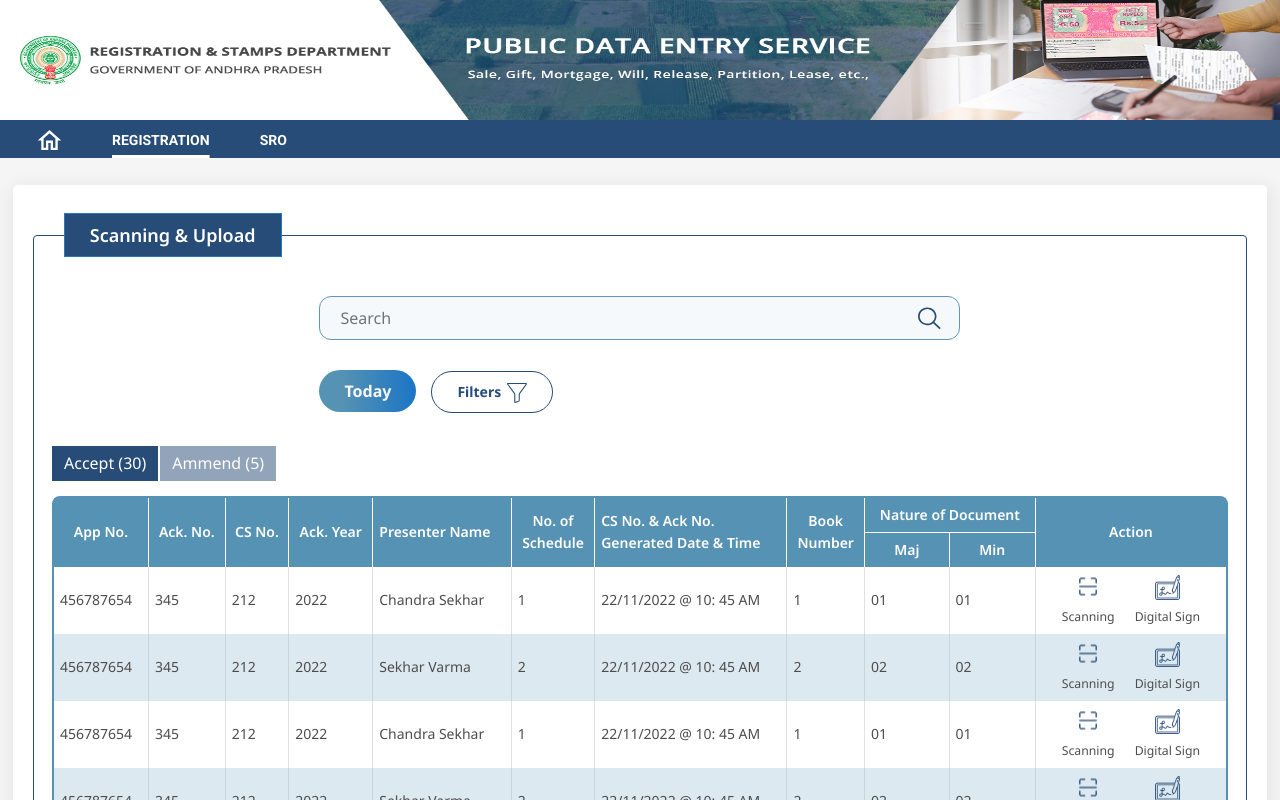
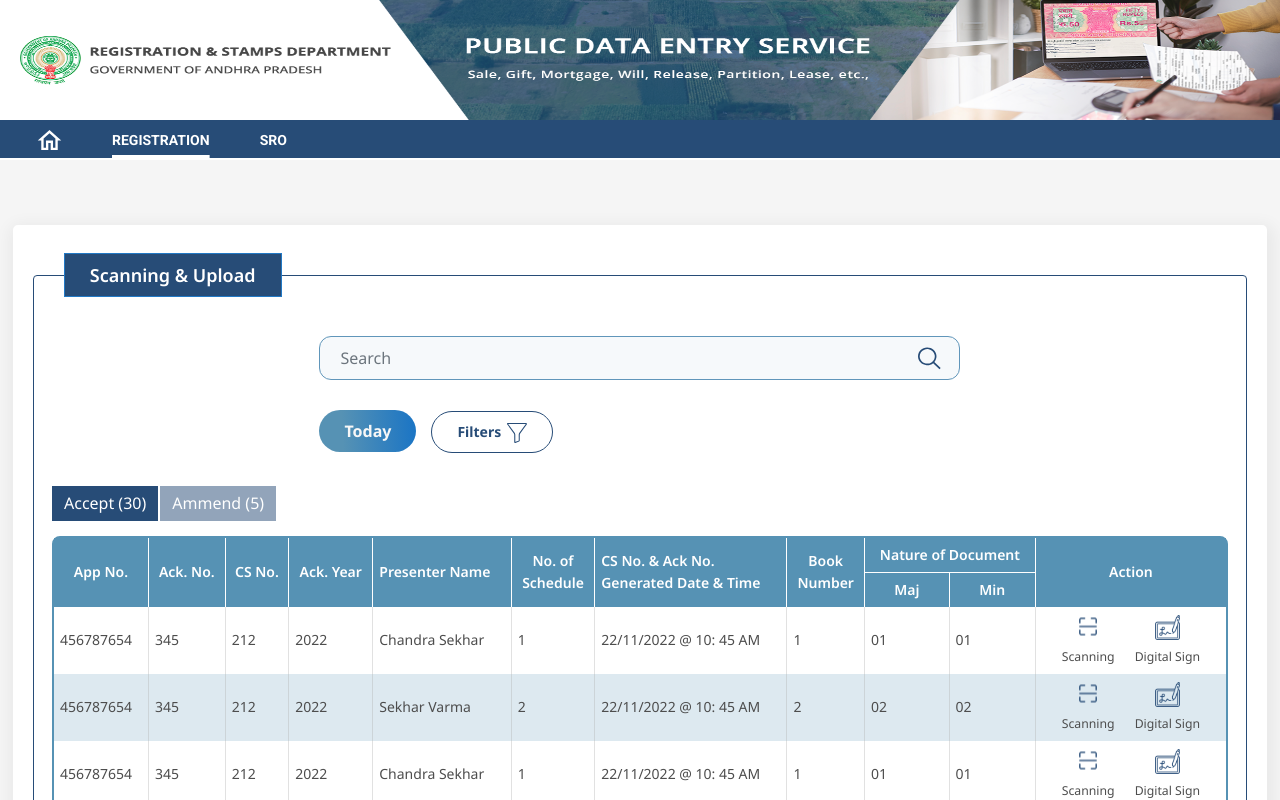
Before and after one commit to crsunilsada/card2.0_UI, a Next.js app: page /ScanningUpload in a window 1280 px wide. Shown: the top 800 px of the page. Built offline with nearby package versions, Linux system fonts and the light colour scheme.

Commit message:
Updated - Stepper, Red Strip, Select, Accordian & Property Details

```diff
--- a/src/components/Stepper.tsx
+++ b/src/components/Stepper.tsx
@@ -1,7 +1,7 @@
 import styles from "../styles/components/header.module.scss";
 const Stepper = () => {
   return (
-    <><div>
+    <><div className="progressbar-section">
     <ul className="progressbar">
         <li className="completed"><div className="progress_step_text">Document Presentation</div></li>
         <li className="inactive"><div className="progress_step_text">Admission Of Execution</div></li>
@@ -10,6 +10,7 @@ const Stepper = () => {
         <li className="inactive"><div className="progress_step_text">Document Handover</div></li>
     </ul>
   </div>
+  <div className="red-strip text-center p-1">REASON: Change Nature of Document  |  COMMENTS: Comments appear here</div>
     </>
   );
 };
--- a/src/styles/globals.scss
+++ b/src/styles/globals.scss
@@ -524,14 +524,14 @@ body {
   text-align: right;
   padding: 45px 0 0;
   button {
-    width: 160px;
-    height: 60px;
+    /*width: 160px;
+    height: 40px;*/
     border-radius: 4px;
     font-weight: 600;
     font-size: 16px;
     line-height: 22px;
     text-align: center;
-    padding: 0;
+    padding: 10px 30px;
     border: 1px solid $blue;
   }
   button.clear {
@@ -824,7 +824,7 @@ body {
 }
 
 .header-space {
-  height: 120px;
+  height: 160px;
 }
 
 .headerNavContainer.container {
@@ -848,6 +848,14 @@ body {
   margin-top: 6px;
   border-radius: 1px solid #274C77 !important;
 }
+.progressbar {
+  position: relative;
+  z-index: 1;
+}
+.progressbar-section{
+  padding: 30px 0px;
+  height: 120px;
+}
 .progressbar li {
   list-style-type: none;
   width: 20%;
@@ -858,8 +866,8 @@ body {
   color: #9E9E9E;
 }
 .progressbar li:before {
-  width: 25px;
-  height: 25px;
+  width: 30px;
+  height: 30px;
   content: "";
   line-height: 25px;
   border: 2px solid #9E9E9E;
@@ -881,7 +889,7 @@ font-weight: bold;
   content: '';
   position: absolute;
   background-color: #9E9E9E;
-  top: 42px;
+  top: 43px;
   left: -50%;
   z-index: -1;
 }
@@ -931,3 +939,96 @@ color: #274C77;
   background: url(../../public/images/Dashboard-BG.png) no-repeat center bottom $white;
   padding-top: 100px;
 }
+
+
+
+
+
+
+
+
+
+
+
+
+
+
+
+
+
+
+
+
+
+
+
+
+
+
+
+
+
+
+
+
+
+
+
+
+
+
+
+
+
+
+
+
+
+
+
+
+
+
+
+
+
+
+
+
+
+
+
+
+
+
+.form-select{
+  font-size: 14px !important;
+  background-color: #F6F9FB ;
+  border-radius: 12px;
+}
+.previous-schedule{
+  border-radius: 0px;
+  text-decoration: underline;
+}
+.accordion-button:after {
+  order: -1; //swap order
+  margin-left: 0;
+  margin-right:0.8em; // just extra space between text and icon
+}
+
+.red-strip {
+  background: linear-gradient(90deg, #FE0000 48.21%, #FE0000 100%);
+  color: #FFF;
+}
+
+.pageTableContainer .mb-4.row{
+  margin-bottom: .5rem !important
+}
+
+.accordion-item, .accordion-button {
+  border-radius: 12px !important;
+}
+
+.pageTableContainer .pageNextBtn {
+  padding: 20px 0 0;
+}
```
Also changed, not shown: src/pages/propertyDetails.tsx (+23 -12 lines).
